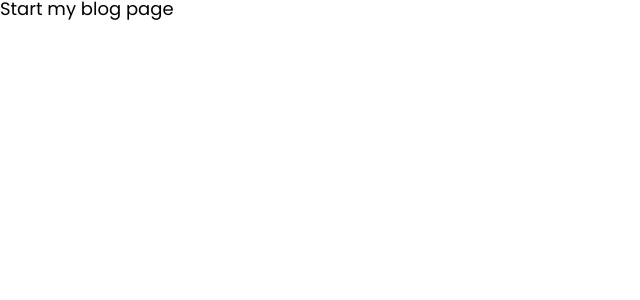
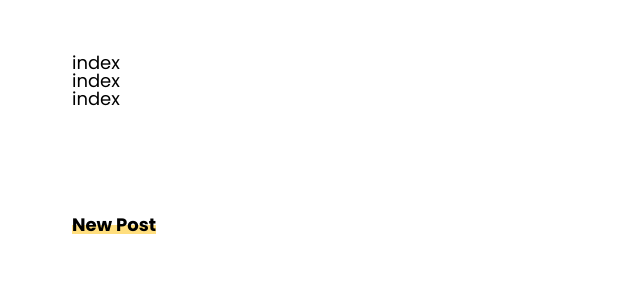
Before and after one commit to Vadymk95/home-nextjs-2, a Next.js app: page / in a window 1280 px wide. Shown: the top 300 px of the page, without its empty margins (0-640 px from the left). Built offline with nearby package versions, Linux system fonts and the light colour scheme.

Commit message:
main/style/next/updated props types

```diff
--- a/components/Article/index.tsx
+++ b/components/Article/index.tsx
@@ -3,7 +3,7 @@ import cl from 'classnames';
 import styles from './index.module.scss';
 
 type PropsType = {
-  className: string;
+  className?: string;
   children: ReactNode;
 };
 
--- a/components/Button/index.tsx
+++ b/components/Button/index.tsx
@@ -2,7 +2,7 @@ import { FC } from 'react';
 import styles from './index.module.scss';
 
 type PropsType = {
-  className: string;
+  className?: string;
 };
 
 const Button: FC<PropsType> = ({ className }) => {
--- a/components/BuyMeCoffee/index.tsx
+++ b/components/BuyMeCoffee/index.tsx
@@ -2,7 +2,7 @@ import { FC } from 'react';
 import styles from './index.module.scss';
 
 type PropsType = {
-  className: string;
+  className?: string;
 };
 
 const BuyMeCoffee: FC<PropsType> = ({ className }) => {
--- a/components/Content/index.tsx
+++ b/components/Content/index.tsx
@@ -2,7 +2,7 @@ import { FC } from 'react';
 import styles from './index.module.scss';
 
 type PropsType = {
-  className: string;
+  className?: string;
 };
 
 const Content: FC<PropsType> = ({ className }) => {
--- a/components/Cover/index.tsx
+++ b/components/Cover/index.tsx
@@ -2,10 +2,11 @@ import { FC } from 'react';
 import styles from './index.module.scss';
 
 type PropsType = {
-  className: string;
+  className?: string;
+  title: string;
 };
 
-const Cover: FC<PropsType> = ({ className }) => {
+const Cover: FC<PropsType> = ({ className, title }) => {
   return <div>index</div>;
 };
 
--- a/components/Post/index.tsx
+++ b/components/Post/index.tsx
@@ -2,7 +2,7 @@ import { FC } from 'react';
 import styles from './index.module.scss';
 
 type PropsType = {
-  className: string;
+  className?: string;
 };
 
 const Post: FC<PropsType> = ({ className }) => {
--- a/components/PostGrid/index.tsx
+++ b/components/PostGrid/index.tsx
@@ -2,7 +2,7 @@ import { FC } from 'react';
 import styles from './index.module.scss';
 
 type PropsType = {
-  className: string;
+  className?: string;
 };
 
 const PostGrid: FC<PropsType> = ({ className }) => {
--- a/components/ScreenEgg/index.tsx
+++ b/components/ScreenEgg/index.tsx
@@ -2,7 +2,7 @@ import { FC } from 'react';
 import styles from './index.module.scss';
 
 type PropsType = {
-  className: string;
+  className?: string;
 };
 
 const ScreenEgg: FC<PropsType> = ({ className }) => {
--- a/components/Section/index.tsx
+++ b/components/Section/index.tsx
@@ -3,7 +3,7 @@ import cl from 'classnames';
 import styles from './index.module.scss';
 
 type PropsType = {
-  className: string;
+  className?: string;
   children: ReactNode;
 };
 
--- a/components/SocialNetworks/index.tsx
+++ b/components/SocialNetworks/index.tsx
@@ -2,7 +2,7 @@ import { FC } from 'react';
 import styles from './index.module.scss';
 
 type PropsType = {
-  className: string;
+  className?: string;
 };
 
 const SocialNetworks: FC<PropsType> = ({ className }) => {
--- a/components/Title/index.tsx
+++ b/components/Title/index.tsx
@@ -3,7 +3,7 @@ import cl from 'classnames';
 import styles from './index.module.scss';
 
 type PropsType = {
-  className: string;
+  className?: string;
   children: ReactNode;
 };
 
--- a/pages/index.tsx
+++ b/pages/index.tsx
@@ -1,4 +1,22 @@
+import {
+  BuyMeCoffee,
+  Cover,
+  Section,
+  SocialNetworks,
+  Title,
+} from '../components';
 
 export default function Home() {
-  return <div>Start my blog page</div>;
+  return (
+    <>
+      <Section>
+        <Cover title="Vadym <br /> Kononenko" />
+        <SocialNetworks />
+        <BuyMeCoffee />
+      </Section>
+      <Section>
+        <Title>New Post</Title>
+      </Section>
+    </>
+  );
 }
```
